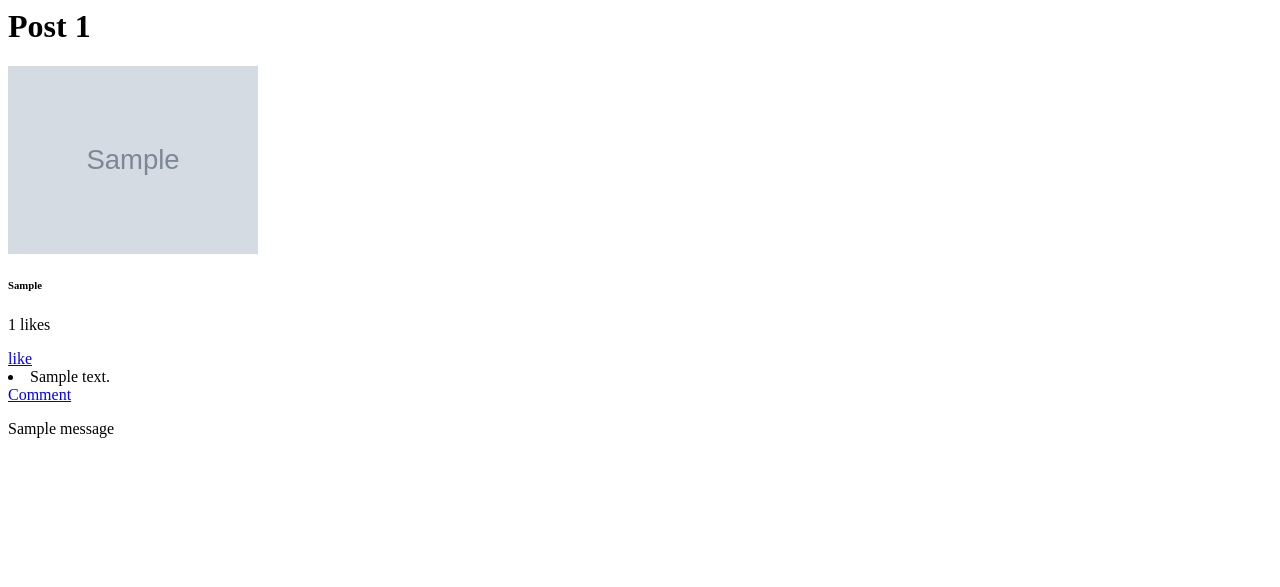
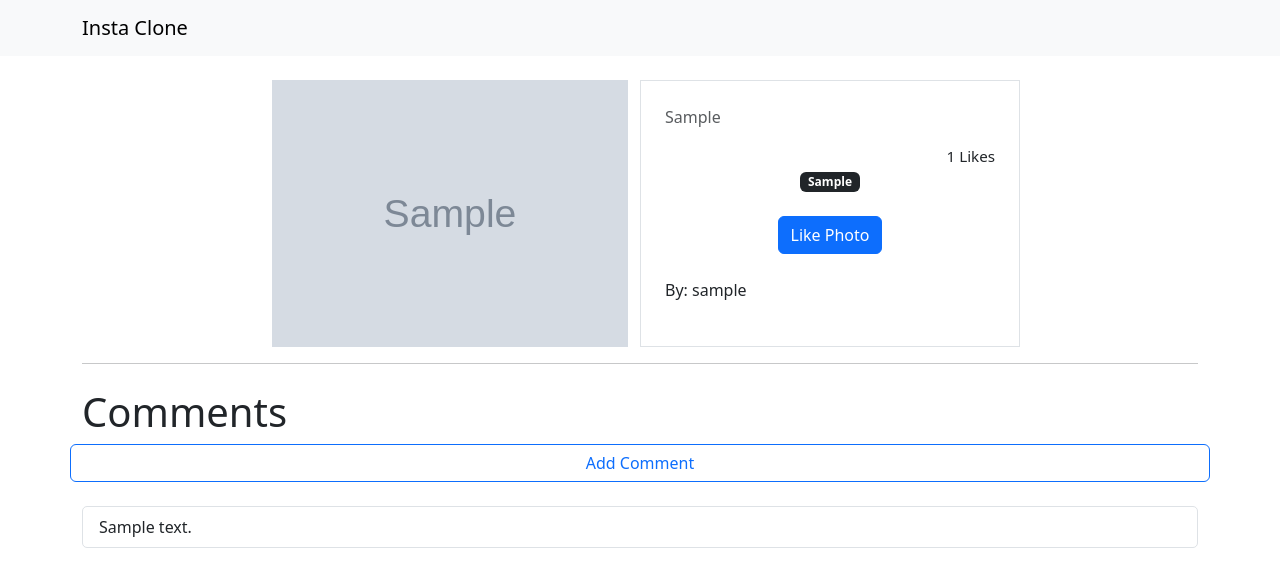
Before and after one commit to Reilly-Oduory/insta-clone, a Django app: page /post/1/ in a window 1280 px wide. Shown: the top 587 px of the page. Run offline with Django 3.2, Linux system fonts and the light colour scheme; a user stored in the database is signed in; tables that the repository leaves empty hold one stand-in row (values such as "Sample post"); grey boxes marked "Sample" are stand-in pictures; one stand-in notice (Sample message) is shown; some libraries are stand-ins or nearby versions.

Commit message:
all frontend except home page

```diff
--- a/insta/forms.py
+++ b/insta/forms.py
@@ -59,3 +59,5 @@ class CommentForm(ModelForm):
     class Meta:
         model = Comment
         fields = ['comment']
+
+    comment = forms.CharField(widget=(forms.TextInput(attrs={'class': "form-control", 'placeholder': "Enter Comment"})))
--- a/insta/templates/base.html
+++ b/insta/templates/base.html
@@ -15,9 +15,8 @@
 </head>
 <body>
     {% include 'navbar.html' %}
+    {% bootstrap_messages %}
     {% block content %}
-
-        {% bootstrap_messages %}
 
 
     {% endblock %}
--- /dev/null
+++ b/insta/templates/navbar.html
@@ -0,0 +1,22 @@
+<nav class="navbar navbar-expand-lg navbar-light bg-light">
+    <div class="container">
+        <a class="navbar-brand" href="/" class="identification-nav">Insta Clone</a>
+        <button class="navbar-toggler" type="button" data-bs-toggle="collapse" data-bs-target="#navbarSupportedContent" aria-controls="navbarSupportedContent" aria-expanded="false" aria-label="Toggle navigation">
+          <span class="navbar-toggler-icon"></span>
+        </button>
+        <div class="collapse navbar-collapset-4 m" id="navbarSupportedContent">
+            <form action="{% url 'search_results' %}" class="d-flex">
+                <input type="text" class="form-control me-2" name="search" placeholder="Enter username">
+                <input type="submit" value="Search">
+            </form>
+            <ul class="navbar-nav me-auto mb-2 mb-lg-0">
+                <li class="nav-item">
+                  <a class="nav-link" aria-current="page" href="{% url 'profile' %}">Profile</a>
+                </li>
+                <li class="nav-item">
+                    <a class="nav-link" aria-current="page" href="{% url 'logout' %}">Logout</a>
+                  </li>
+            </ul>
+        </div>
+    </div>
+</nav>
--- a/insta/templates/post/post.html
+++ b/insta/templates/post/post.html
@@ -1,3 +1,50 @@
+{% extends 'base.html' %}
+
+{% block content %}
+    <div class="container">
+        <div class="row mt-4">
+            <div class="col-md-2"></div>
+            <div class="col-md-4">
+                <img class="post-image" src="{{post.image.url}}">
+            </div>
+            <div class="border col-md-4 py-4 px-4">
+                <p class="text-muted">
+                    {{ post.caption }}
+                </p>
+                <small class="post-like">{{post.likes}} Likes</small>
+                <div style="clear: right;"></div>
+                <div class="text-center">
+                    {% if post.tags %}
+                        {% for tag in post.tags.all %}
+                            <span class="badge bg-dark mb-4">{{ tag }}</span>
+                        {% endfor %}
+                    {% endif %}
+                </div>
+                <div class="text-center">
+                    <a href="{% url 'post_like' post_id=post.id %}" class="btn btn-primary">Like Photo</a>
+                </div>
+                <p class="mt-4">By: {{ post.user.username }}</p>
+            </div>
+            <div class="col-md-2"></div>
+        </div>
+        <hr>
+        <div class="row">
+            <h1 class="my-2">Comments</h1>
+            <a href="{% url 'comment' post_id=post.id %}" class="btn btn-outline-primary">Add Comment</a>
+            {% if comments %}
+                <div class="card fell my-4">
+                    <ul class="list-group list-group-flash">
+                        {% for comment in comments %}
+                            <li class="list-group-item">{{ comment.comment }}</li>
+                        {% endfor %}
+                    </ul>
+                </div>
+            {% endif %}
+        </div>
+    </div>
+{% endblock %}
+
+
 <h1>Post {{ post.id }}</h1>
 <img src="{{post.image.url}}" width="250">
 <h6>{{ post.caption }}</h6>
--- a/static/css/style.css
+++ b/static/css/style.css
@@ -66,3 +66,7 @@
 .identification-nav {
     font-family: 'Pacifico', cursive;
 }
+
+.fell {
+    border: none;
+}
```
Also changed, not shown: insta/templates/comments/new_comment.html (+24 -0 lines), insta/templates/individual_user.html (+52 -0 lines), insta/templates/post/update_caption.html (+0 -11 lines), insta/templates/search.html (+18 -1 lines).
